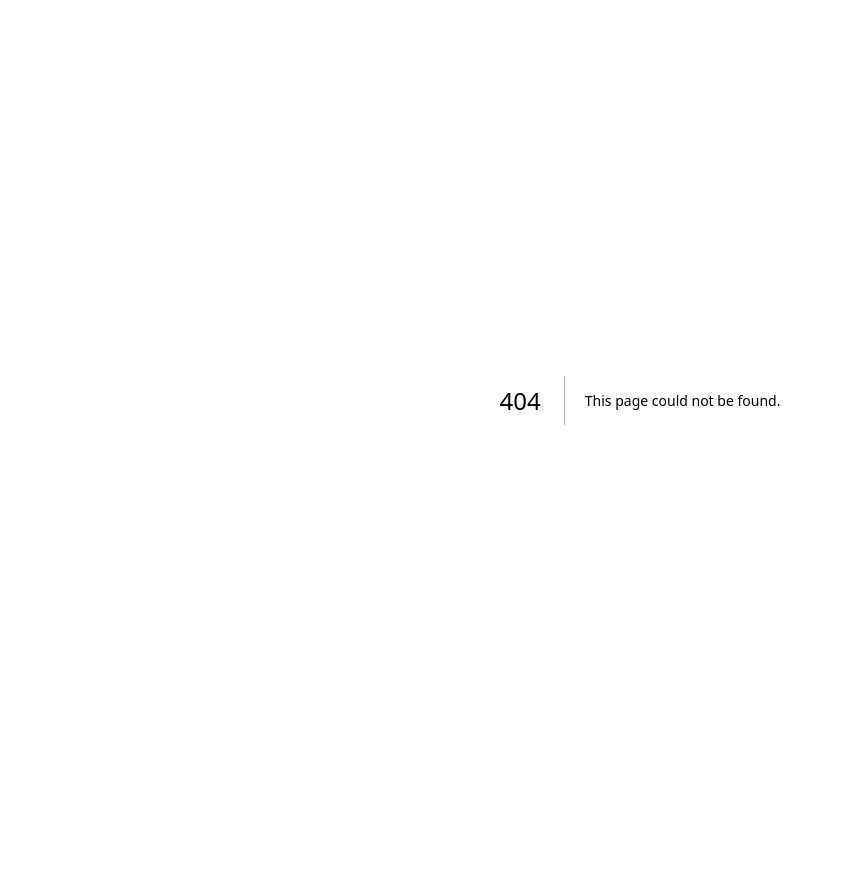
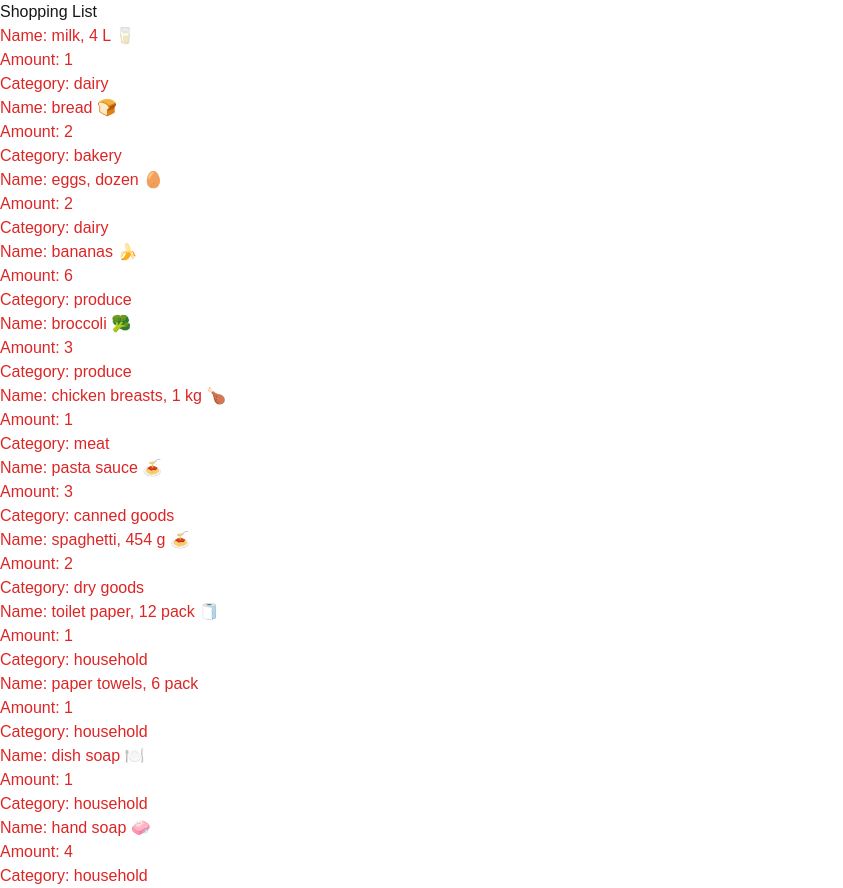
Before and after one commit to UltramateDiamond/cprg306-assignments, a Next.js app: page /week-3 in a window 1280 px wide. Before the commit this address had no page. Shown: the whole page, without its empty margins (0-843 px from the left). Before the commit the page ends 800 px from the top, so only its background shows below. Built offline with nearby package versions, Linux system fonts and the light colour scheme.

Commit message:
Add files via upload

```diff
--- /dev/null
+++ b/app/week-3/item-list.js
@@ -0,0 +1,141 @@
+import Item from "./item";
+
+
+export default function ItemList(){
+    const item1 = {
+        name: "milk, 4 L 🥛",
+        quantity: 1,
+        category: "dairy",
+      };
+
+      const item2 = {
+        name: "bread 🍞",
+        quantity: 2,
+        category: "bakery",
+      };
+
+      const item3 = {
+        name: "eggs, dozen 🥚",
+        quantity: 2,
+        category: "dairy",
+      };
+
+      const item4 = {
+        name: "bananas 🍌",
+        quantity: 6,
+        category: "produce",
+      };
+
+      const item5 = {
+        name: "broccoli 🥦",
+        quantity: 3,
+        category: "produce",
+      };
+
+      const item6 = {
+        name: "chicken breasts, 1 kg 🍗",
+        quantity: 1,
+        category: "meat",
+      };
+
+      const item7 = {
+        name: "pasta sauce 🍝",
+        quantity: 3,
+        category: "canned goods",
+      };
+
+      const item8 = {
+        name: "spaghetti, 454 g 🍝",
+        quantity: 2,
+        category: "dry goods",
+      };
+
+      const item9 = {
+        name: "toilet paper, 12 pack 🧻",
+        quantity: 1,
+        category: "household",
+      };
+
+      const item10 = {
+        name: "paper towels, 6 pack",
+        quantity: 1,
+        category: "household",
+      };
+
+      const item11 = {
+        name: "dish soap 🍽️",
+        quantity: 1,
+        category: "household",
+      };
+
+      const item12 = {
+        name: "hand soap 🧼",
+        quantity: 4,
+        category: "household",
+      };
+
+      return(
+        <div>
+            <Item
+                Name = {item1.name}
+                Quantity = {item1.quantity}
+                Category = {item1.category}
+            />
+            <Item
+                Name = {item2.name}
+                Quantity = {item2.quantity}
+                Category = {item2.category}
+            />
+            <Item
+                Name = {item3.name}
+                Quantity = {item3.quantity}
+                Category = {item3.category}
+            />
+            <Item
+                Name = {item4.name}
+                Quantity = {item4.quantity}
+                Category = {item4.category}
+            />
+            <Item
+                Name = {item5.name}
+                Quantity = {item5.quantity}
+                Category = {item5.category}
+            />
+            <Item
+                Name = {item6.name}
+                Quantity = {item6.quantity}
+                Category = {item6.category}
+            />
+            <Item
+                Name = {item7.name}
+                Quantity = {item7.quantity}
+                Category = {item7.category}
+            />
+            <Item
+                Name = {item8.name}
+                Quantity = {item8.quantity}
+                Category = {item8.category}
+            />
+            <Item
+                Name = {item9.name}
+                Quantity = {item9.quantity}
+                Category = {item9.category}
+            />
+            <Item
+                Name = {item10.name}
+                Quantity = {item10.quantity}
+                Category = {item10.category}
+            />
+            <Item
+                Name = {item11.name}
+                Quantity = {item11.quantity}
+                Category = {item11.category}
+            />
+            <Item
+                Name = {item12.name}
+                Quantity = {item12.quantity}
+                Category = {item12.category}
+            />
+        </div>
+    );
+}
--- /dev/null
+++ b/app/week-3/item.js
@@ -0,0 +1,18 @@
+import ItemList from "./item-list";
+
+export default function Item({Name, Quantity, Category}){
+
+    return(
+        <main className="text-red-600">
+            <ul>
+                Name: {Name}
+            </ul>
+            <ul>
+                Amount: {Quantity}
+            </ul>
+            <ul>
+                Category: {Category}
+            </ul>
+        </main>
+    );
+}
--- /dev/null
+++ b/app/week-3/page.js
@@ -0,0 +1,14 @@
+import ItemList from "./item-list";
+
+export default function Page(){
+
+
+    return(
+        <main>
+            <h1>
+                Shopping List
+                <ItemList/>
+            </h1>
+        </main>
+    );
+}
```
